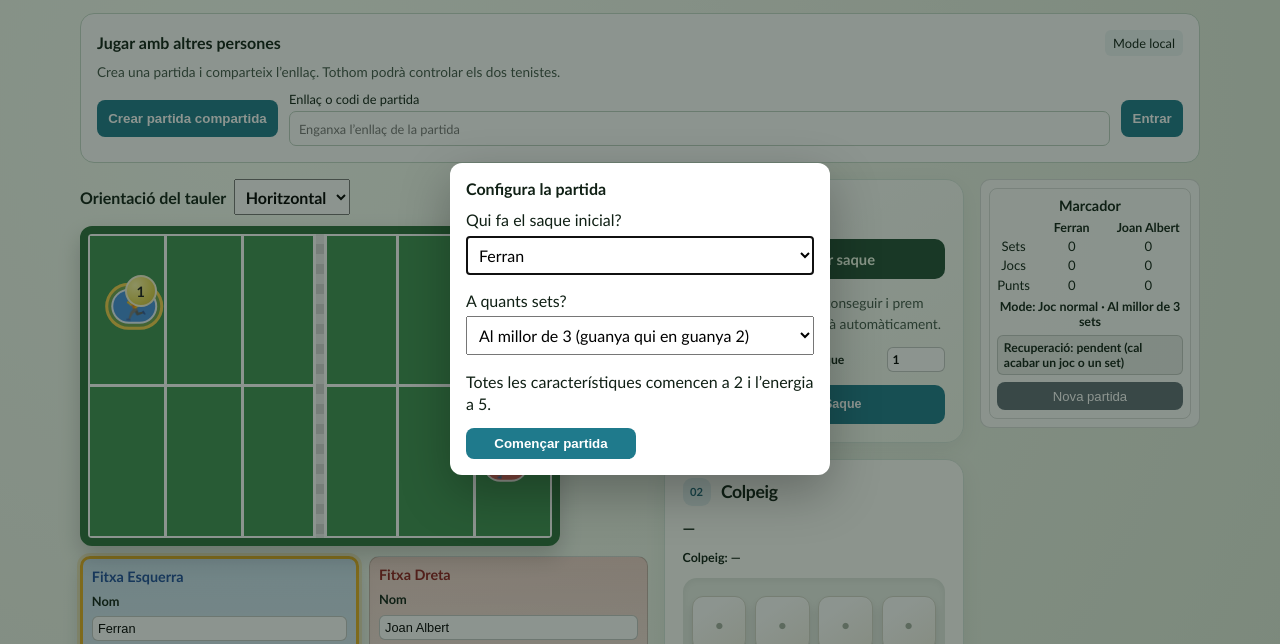
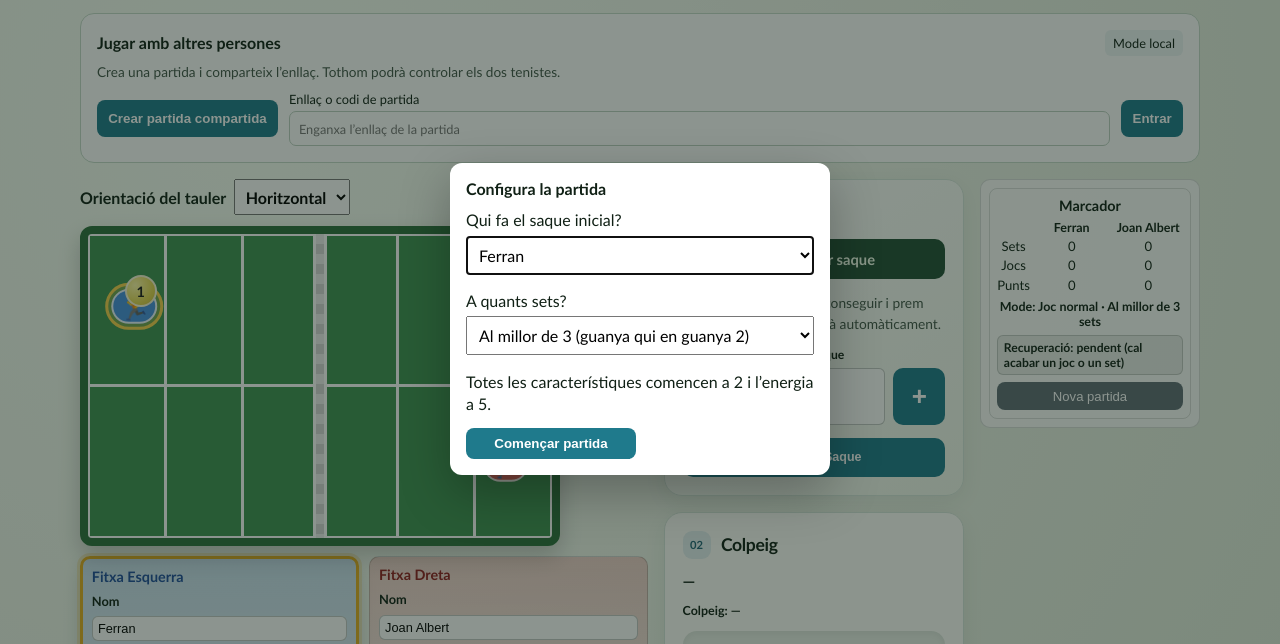
Before and after one commit to gausachs/tenis, a website built with Vite: page versio-nova/index.html in a window 1280 px wide. Shown: the part 81-725 px from the top of the page. Built offline with nearby package versions, Linux system fonts and the light colour scheme.

Commit message:
Add touch-friendly serve difficulty controls

```diff
--- a/versio-nova/index.html
+++ b/versio-nova/index.html
@@ -124,9 +124,14 @@
           <header class="action-panel-heading"><span class="panel-step">01</span><h2 id="turn-title">Torn</h2></header>
           <p id="turn-status" class="turn-status">Torn: —</p>
           <p id="turn-hint" class="turn-hint" aria-live="polite">—</p>
-          <label id="serve-difficulty-control" class="serve-difficulty">Valor a aconseguir en el saque
-            <input id="serve-difficulty" type="number" min="1" step="1" value="1" aria-label="Valor a aconseguir en el saque" />
-          </label>
+          <div id="serve-difficulty-control" class="serve-difficulty">
+            <label for="serve-difficulty">Valor a aconseguir en el saque</label>
+            <div class="serve-stepper">
+              <button id="serve-decrease" type="button" aria-label="Disminuir el valor del saque">−</button>
+              <input id="serve-difficulty" type="number" inputmode="numeric" min="1" max="99" step="1" value="1" />
+              <button id="serve-increase" type="button" aria-label="Augmentar el valor del saque">+</button>
+            </div>
+          </div>
           <button id="move-to-ball" type="button" hidden>Apropar-se a la pilota</button>
           <button id="attempt-volley" type="button" hidden>Intentar volea</button>
           <button id="hit-action" type="button" disabled>Colpejar</button>
--- a/versio-nova/script.js
+++ b/versio-nova/script.js
@@ -29,6 +29,8 @@ const movementConfirmBtn = document.getElementById('movement-confirm');
 const movementCancelBtn = document.getElementById('movement-cancel');
 const serveDifficultyControlEl = document.getElementById('serve-difficulty-control');
 const serveDifficultyInput = document.getElementById('serve-difficulty');
+const serveDecreaseBtn = document.getElementById('serve-decrease');
+const serveIncreaseBtn = document.getElementById('serve-increase');
 const newGameBtn = document.getElementById('new-game');
 const setupDialog = document.getElementById('setup-dialog');
 const setupForm = document.getElementById('setup-form');
@@ -469,7 +471,7 @@ function updateTurnUI() {
     ? `Actiu: ${label} · ${serveLabel}`
     : `Actiu: ${label}`;
   serveDifficultyControlEl.hidden = turn.phase !== 'serve';
-  serveDifficultyInput.disabled = turn.phase !== 'serve' || turn.ballPlaced;
+  updateServeDifficultyControls();
 
   if (matchWinner()) {
     turnStatusEl.textContent = `Partida acabada · Guanya ${getPlayerLabel(matchWinner())}`;
@@ -717,13 +719,28 @@ function renderBallValue() {
 }
 
 function setServeDifficulty() {
-  if (window.multiplayer?.dispatch('serveDifficulty', { value: Number(serveDifficultyInput.value) })) return;
   if (turn.phase !== 'serve' || turn.ballPlaced) return;
-
-  const value = Math.max(1, Number.parseInt(serveDifficultyInput.value, 10) || 1);
+  const value = clamp(Number.parseInt(serveDifficultyInput.value, 10) || 1, 1, 99);
   serveDifficultyInput.value = value.toString();
+  if (window.multiplayer?.dispatch('serveDifficulty', { value })) return;
   ballValue = value;
   renderBallValue();
+  updateServeDifficultyControls();
+}
+
+function updateServeDifficultyControls() {
+  const locked = turn.phase !== 'serve' || turn.ballPlaced || Boolean(matchWinner()) ||
+    (window.multiplayer?.active && !window.multiplayer.canAct());
+  const value = Number(serveDifficultyInput.value);
+  serveDifficultyInput.disabled = Boolean(locked);
+  serveDecreaseBtn.disabled = Boolean(locked) || value <= 1;
+  serveIncreaseBtn.disabled = Boolean(locked) || value >= 99;
+}
+
+function stepServeDifficulty(step) {
+  if (serveDifficultyInput.disabled) return;
+  serveDifficultyInput.value = String(clamp((Number.parseInt(serveDifficultyInput.value, 10) || 1) + step, 1, 99));
+  setServeDifficulty();
 }
 
 function normalizeStatInput(input) {
@@ -1388,6 +1405,8 @@ statInputs.forEach((input) => {
 
 serveDifficultyInput.addEventListener('input', setServeDifficulty);
 serveDifficultyInput.addEventListener('blur', setServeDifficulty);
+serveDecreaseBtn.addEventListener('click', () => stepServeDifficulty(-1));
+serveIncreaseBtn.addEventListener('click', () => stepServeDifficulty(1));
 
 if (nameLeftInput) {
   nameLeftInput.addEventListener('input', updatePointButtons);
--- a/versio-nova/style.css
+++ b/versio-nova/style.css
@@ -238,7 +238,6 @@ p {
 
 .serve-difficulty {
   display: grid;
-  grid-template-columns: 1fr 58px;
   gap: 0.35rem;
   align-items: center;
   font-size: 0.76rem;
@@ -250,12 +249,32 @@ p {
 }
 
 .serve-difficulty input {
-  width: 58px;
+  width: 100%;
+  min-width: 0;
+  min-height: 48px;
   border: 1px solid rgba(16, 32, 21, 0.25);
   border-radius: 6px;
   padding: 0.25rem;
   font: inherit;
+  font-size: 20px;
+  text-align: center;
+  appearance: textfield;
 }
+
+.serve-stepper {
+  display: grid;
+  grid-template-columns: 52px minmax(0, 1fr) 52px;
+  gap: .5rem;
+}
+
+.serve-difficulty .serve-stepper button {
+  min-height: 48px;
+  font-size: 26px;
+  touch-action: manipulation;
+}
+
+.serve-difficulty input::-webkit-inner-spin-button,
+.serve-difficulty input::-webkit-outer-spin-button { -webkit-appearance: none; margin: 0; }
 
 .hit-panel-stat,
 .hit-panel-dice,
```
